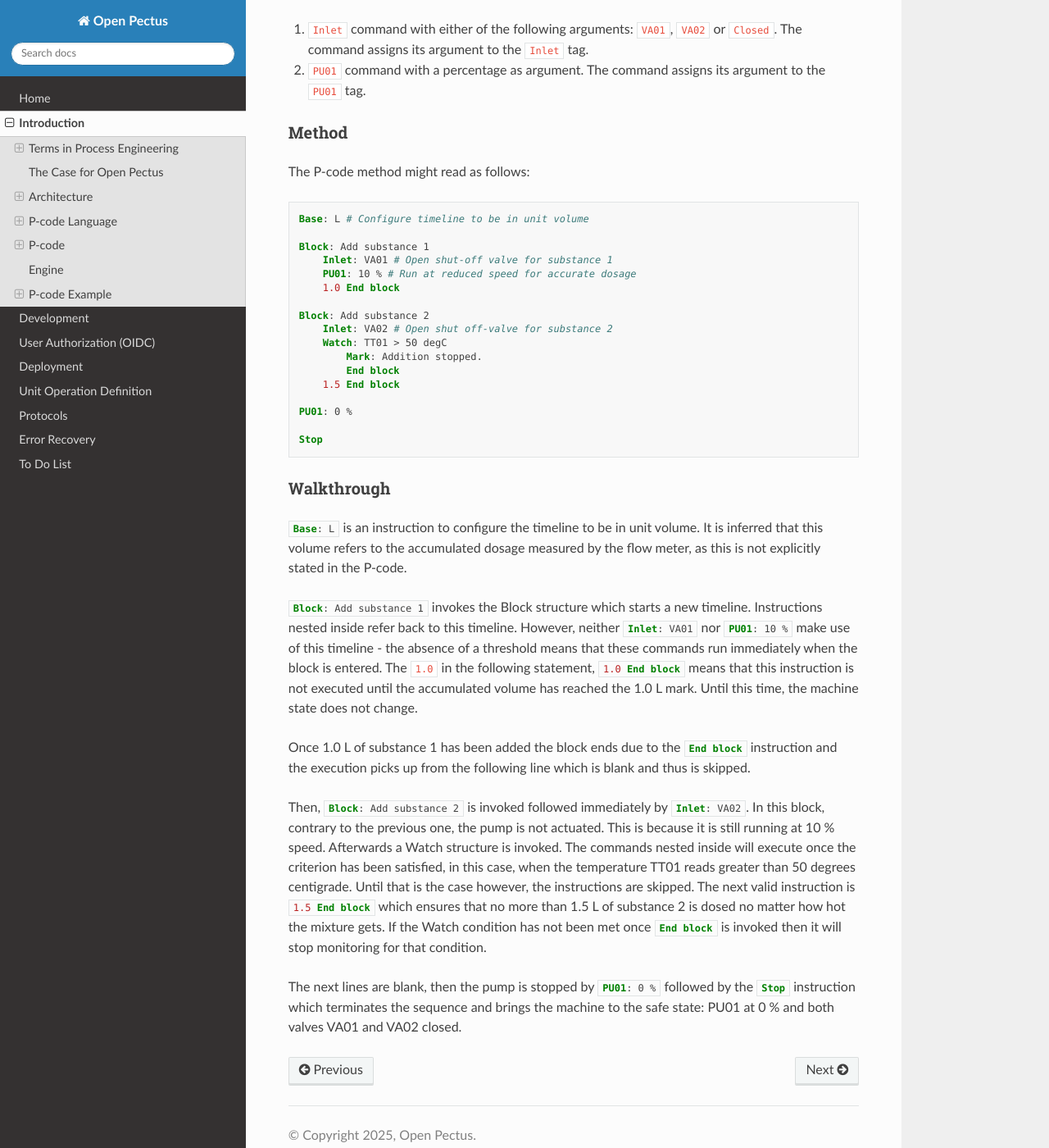
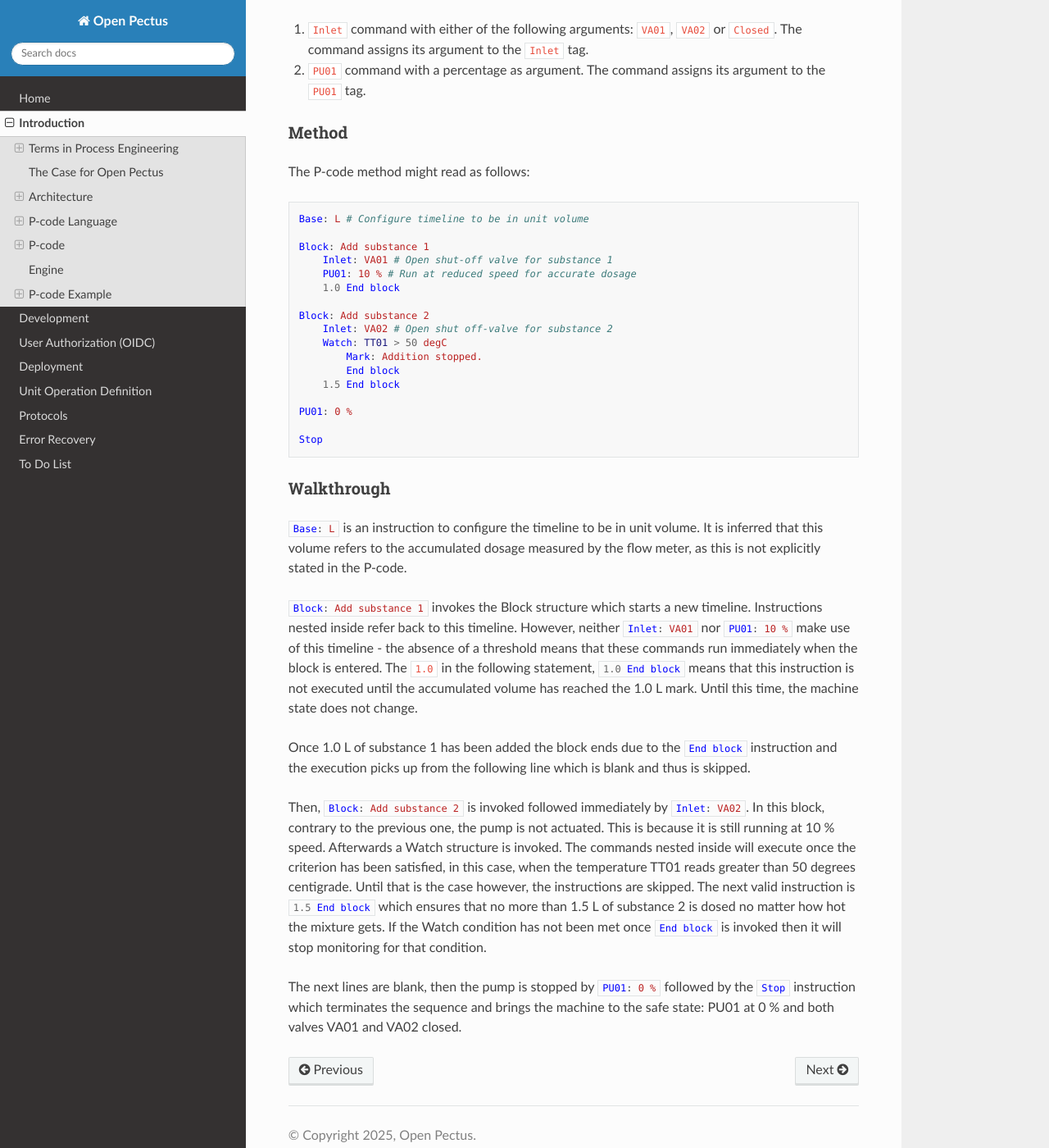
Before and after one commit to Open-Pectus/Open-Pectus, a Sphinx documentation site: the page built from docs/src/Introduction.rst, in a window 1280 px wide and 1400 px high, scrolled down 8078 px. Shown: the whole window at 82% size. Built offline with Sphinx 7.4.7 and the Read the Docs theme 3.1.0, drawn with Linux system fonts in a browser that asks for light colours; some of the changed lines change nothing that is shown; some of the changed text lies outside the part shown.

Commit message:
Move PcodeLexer to its own file and improve it

```diff
--- a/docs/conf.py
+++ b/docs/conf.py
@@ -1,8 +1,7 @@
 import os
 
 from sphinx.highlighting import lexers
-from pygments.lexer import RegexLexer, bygroups
-from pygments import token
+from docs.pcode_lexer import PcodeLexer
 
 # Configuration file for the Sphinx documentation builder.
 #
@@ -53,42 +52,5 @@ templates_path = ["_templates"]
 exclude_patterns = ["html", "Thumbs.db", ".DS_Store"]
 html_theme = "sphinx_rtd_theme"
 html_static_path = ["src/static"]
-html_css_files = ['custom.css']
-
-__all__ = ["pcodeLexer"]
-
-
-class pcodeLexer(RegexLexer):
-    name = "p-code"
-    aliases = ["pcode"]
-    filenames = ["*.pcode"]
-
-    tokens = dict(root=[
-        (
-            # Indent
-            r"((?: {4})*)" +  # Matches multiples of 4 white space
-            # Possible syntax error
-            r"( )*" +
-            # Threshold
-            r"((?:\d*(?:\.\d*)?) )?" +  # Matches a positive decimal number
-            # Command
-            r"([^:#\n]+)" +  # Matches string not comment
-            # Command argument
-            r"(: (?:[^#\n]+))?" +  # Matches string not comment including :
-            # Comment
-            r"(\s*#\s*(?:.*$))?" +  # Matches string startin with #
-            r"(\n)?",  # Next line in method
-            bygroups(
-                token.Whitespace,
-                token.Error,
-                token.String,
-                token.Keyword,
-                token.Name,
-                token.Comment,
-                token.Text
-            )
-        ),
-    ])
-
-
-lexers["pcode"] = pcodeLexer(startinline=True)
+html_css_files = ['pcode.css']
+lexers["pcode"] = PcodeLexer(startinline=True)
--- /dev/null
+++ b/docs/pcode_lexer.py
@@ -0,0 +1,114 @@
+from pygments.lexer import RegexLexer, bygroups
+from pygments import token
+
+
+__all__ = ["PcodeLexer"]
+
+
+class PcodeLexer(RegexLexer):
+    name = "p-code"
+    aliases = ["pcode"]
+    filenames = ["*.pcode"]
+
+    tokens = dict(root=[
+        (
+            # Indent
+            r"((?: {4})*)" +  # Matches multiples of 4 white space
+            # Possible syntax error
+            r"( )*" +
+            # Threshold
+            r"(?:(\d*(?:\.\d*)?)(\s+))?" +  # Matches a positive decimal number
+            # Command
+            r"(?:" +
+            # 1) Built in command with string comparison
+            r"(Watch|Alarm)(:)(\s*)([^:#\n]+)(\s*)(=|!=)(\s*)([^:#\n]+)|" +
+            # 2) Built in command with numeric comparison
+            r"(Watch|Alarm)(:)(\s*)([^:#\n]+)(\s*)(\>|\<|\>=|\<=|=|!=)" +
+            r"(\s*)([0-9]+[.][0-9]*?|[.][0-9]+|[0-9]+)([^:#\n]*)|" +
+            # 3) Built in command with argument
+            r"(Block|Macro)(:)(\s*)([^:#\n]+)|" +
+            # 4) Built in command without argument
+            r"(End block|End blocks|Stop|Restart)|" +
+            # 5) User defined command with argument
+            r"([^:#\n]+)(:)(\s*)([^:#\n]+)|" +
+            # 6) User defined command without argument
+            r"([^:#\n]+)" +
+            r")" +
+            # Comment
+            r"(\s*#\s*(?:.*$))?" +  # Matches string startin with #
+            r"(\n)?",  # Next line in method
+            bygroups(
+                # Indentation
+                token.Whitespace,
+                # Possible syntax error
+                token.Error,
+                # Threshold
+                token.Literal.Number.Float,
+                token.Text.Whitespace,
+
+                # Command types
+                # Built in command with string value comparison
+                token.Name.Function.Magic,
+                token.Punctuation,
+                token.Text.Whitespace,
+                token.Name.Variable,
+                token.Text.Whitespace,
+                token.Operator,
+                token.Text.Whitespace,
+                token.Literal.String,
+                # Built in command with numeric value comparison
+                token.Name.Function.Magic,
+                token.Punctuation,
+                token.Text.Whitespace,
+                token.Name.Variable,
+                token.Text.Whitespace,
+                token.Operator,
+                token.Text.Whitespace,
+                token.Literal.Number.Float,
+                token.Literal.String,
+                # Built in command with argument
+                token.Name.Function.Magic,
+                token.Punctuation,
+                token.Text.Whitespace,
+                token.Literal.String,
+                # Built in command without argument
+                token.Name.Function.Magic,
+                # User defined command with argument
+                token.Name.Function,
+                token.Punctuation,
+                token.Text.Whitespace,
+                token.Literal.String,
+                # User defined command without argument
+                token.Name.Function,
+                # End of command types
+
+                # Comment
+                token.Comment.Single,
+                # Newline separates commands
+                token.Text.Whitespace
+            )
+        ),
+    ])
+
+
+if __name__ == "__main__":
+    pcode_example = """Base: L # Configure timeline to be in unit volume
+
+Block: Add substance 1
+    Inlet: VA01 # Open shut-off valve for substance 1
+    PU01: 10 % # Run at reduced speed for accurate dosage
+    1.0 End block
+
+Block: Add substance 2
+    Inlet: VA02 # Open shut off-valve for substance 2
+    Watch: TT01 > 50 degC
+        Mark: Addition stopped.
+        End block
+    1.5 End block
+
+PU01: 0 %
+
+Stop"""
+    lexer = PcodeLexer()
+    for t in lexer.get_tokens(pcode_example):
+        print(t)
```
Also changed, not shown: docs/src/static/pcode.css (renamed from docs/src/static/custom.css).
